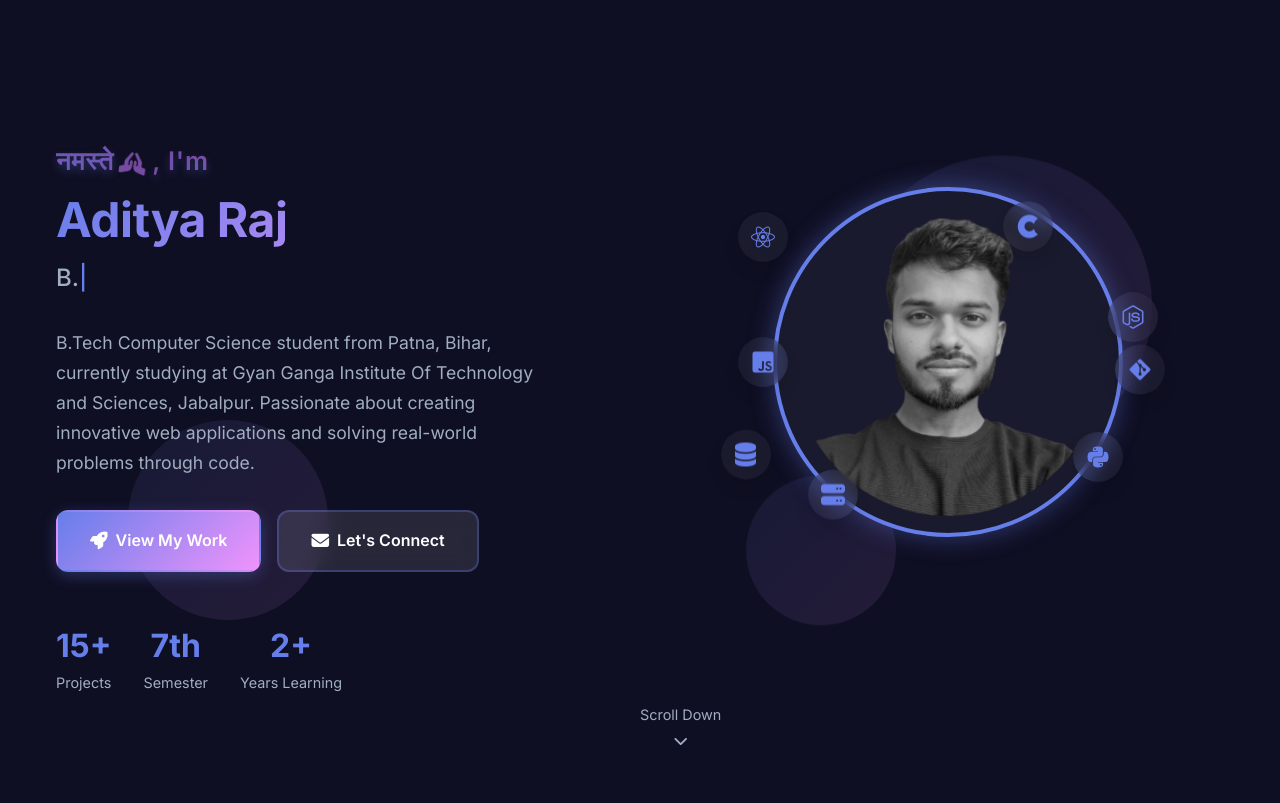
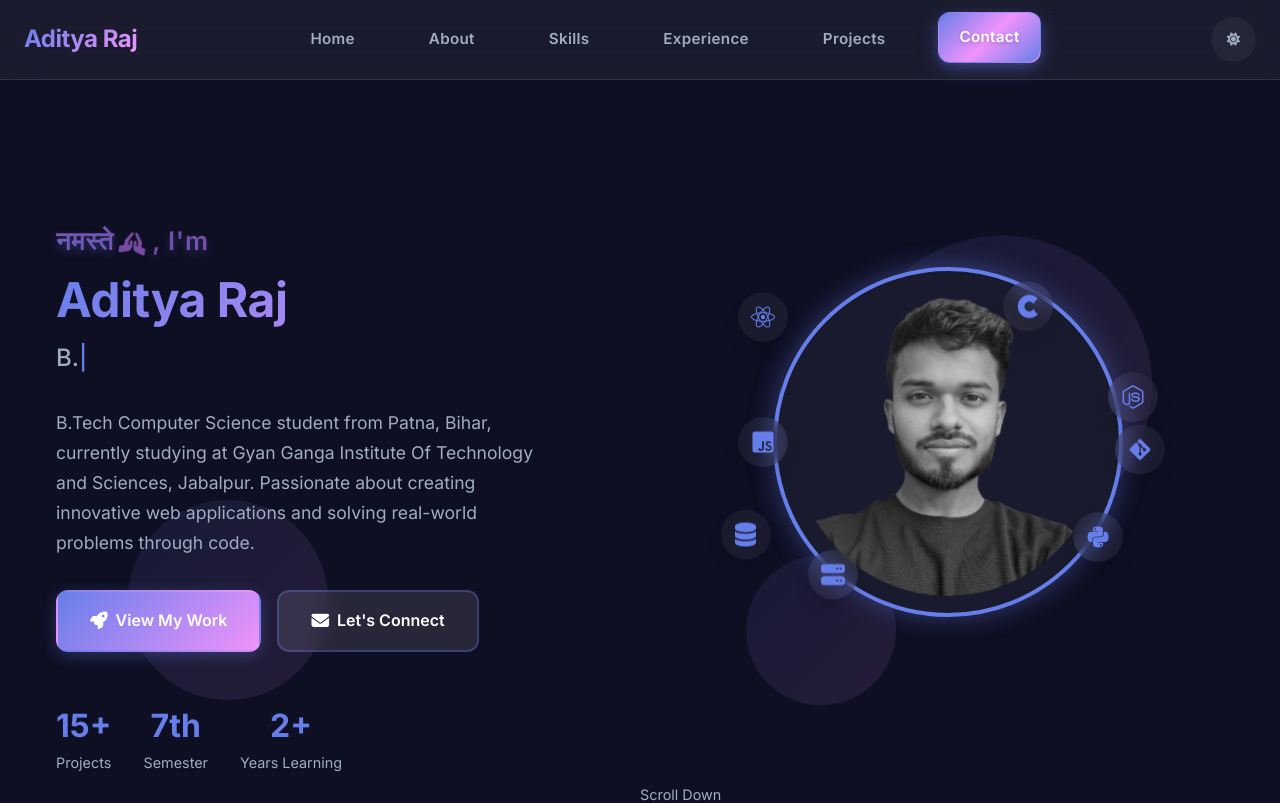
Before and after one commit to aditya1122git/aditya-portfolio, a React (Vite) app: page / in a window 1280 px wide. Shown: the top 803 px of the page. Built offline with nearby package versions, Linux system fonts and the light colour scheme.

Commit message:
Update Header.jsx

```diff
--- a/src/components/Header.jsx
+++ b/src/components/Header.jsx
@@ -1,156 +1,167 @@
-import { useState, useEffect, useRef } from 'react'
+import { useState, useEffect } from 'react'
 
-const Hero = () => {
-  const [displayText, setDisplayText] = useState('')
-  const [currentIndex, setCurrentIndex] = useState(0)
-  const [isDeleting, setIsDeleting] = useState(false)
-  const [isImageColored, setIsImageColored] = useState(false)
-  const profileImageRef = useRef(null)
-    // Solar system orbiting icons configuration
-  const orbitingIcons = [
-    { icon: 'fab fa-react', radius: 120, speed: 20, delay: 0 },
-    { icon: 'fab fa-node-js', radius: 140, speed: 25, delay: 45 },
-    { icon: 'fab fa-js-square', radius: 160, speed: 30, delay: 90 },
-    { icon: 'fab fa-python', radius: 180, speed: 35, delay: 135 },
-    { icon: 'fab fa-cuttlefish', radius: 200, speed: 40, delay: 180, title: 'C/C++' },
-    { icon: 'fas fa-database', radius: 220, speed: 45, delay: 225, title: 'MongoDB' },
-    { icon: 'fas fa-server', radius: 240, speed: 50, delay: 270, title: 'SQL' },
-    { icon: 'fab fa-git-alt', radius: 260, speed: 55, delay: 315 }
-  ]
-    const roles = [
-    'Full Stack Developer',
-    'B.Tech Student',
-    'React Enthusiast',
-    'Problem Solver',
-    'Tech Explorer'
-  ]
+const Header = ({ theme, toggleTheme }) => {
+  const [isMenuOpen, setIsMenuOpen] = useState(false)
+  const [scrolled, setScrolled] = useState(false)
+  const [activeSection, setActiveSection] = useState('')
   useEffect(() => {
-    const currentRole = roles[currentIndex]
-    const timeout = setTimeout(() => {
-      if (!isDeleting) {
-        if (displayText.length < currentRole.length) {
-          setDisplayText(currentRole.slice(0, displayText.length + 1))
-        } else {
-          setTimeout(() => setIsDeleting(true), 1500)
+    let ticking = false
+
+    const handleScroll = () => {
+      if (!ticking) {
+        requestAnimationFrame(() => {
+          setScrolled(window.scrollY > 50)          // Detect active section with improved logic
+          const sections = ['about', 'skills', 'experience', 'projects', 'contact']
+          let currentSection = '' // Default to no section (Home will never be active)
+            // Get current scroll position with responsive offset
+          const isMobile = window.innerWidth <= 768
+          const headerOffset = isMobile ? 100 : 120 // Mobile has different header behavior
+          const scrollPosition = window.scrollY + headerOffset
+            // Find the section that is currently in view
+          for (let i = sections.length - 1; i >= 0; i--) {
+            const sectionId = sections[i]
+            const element = document.getElementById(sectionId)
+            if (element) {
+              const offsetTop = element.offsetTop
+              const offsetHeight = element.offsetHeight
+
+              // For better mobile detection, check if section is in viewport
+              const sectionMiddle = offsetTop + (offsetHeight / 2)
+              const viewportMiddle = scrollPosition - headerOffset + (window.innerHeight / 2)
+
+              // If we've scrolled past the start of this section, it's the active one
+              if (isMobile) {
+                // On mobile, use middle-based detection for better accuracy
+                if (Math.abs(viewportMiddle - sectionMiddle) < offsetHeight / 2) {
+                  currentSection = sectionId
+                  break
                 }
               } else {
-        if (displayText.length > 0) {
-          setDisplayText(displayText.slice(0, -1))
-        } else {
-          setIsDeleting(false)
-          setCurrentIndex((prev) => (prev + 1) % roles.length)
+                // On desktop, use original logic
+                if (scrollPosition >= offsetTop) {
+                  currentSection = sectionId
+                  break
                 }
               }
-    }, isDeleting ? 50 : 100)
+            }
+          }
+          // If no section was detected on mobile, use simpler detection
+          if (isMobile && !currentSection) {
+            for (const sectionId of sections) {
+              const element = document.getElementById(sectionId)
+              if (element) {
+                const rect = element.getBoundingClientRect()
+                const headerHeight = document.querySelector('.header')?.offsetHeight || 80
 
-    return () => clearTimeout(timeout)
-  }, [displayText, currentIndex, isDeleting, roles])
-
-  // Handle profile image interactions
-  const handleImageInteraction = (colored) => {
-    setIsImageColored(colored)
-    if (profileImageRef.current) {
-      const img = profileImageRef.current.querySelector('img')
-      if (img) {
-        if (colored) {
-          img.style.filter = 'grayscale(0%) brightness(1.05) saturate(1.1)'
-          img.style.transform = 'scale(0.95)'
-        } else {
-          img.style.filter = 'grayscale(100%)'
-          img.style.transform = 'scale(0.9)'
+                // If section is visible in viewport (accounting for header)
+                if (rect.top <= headerHeight + 50 && rect.bottom >= headerHeight + 50) {
+                  currentSection = sectionId
+                  break
                 }
               }
             }
           }
 
+          // Special case for the last section (contact) - if near bottom of page
+          const documentHeight = document.documentElement.scrollHeight
+          const windowHeight = window.innerHeight
+          const scrollTop = window.scrollY
+
+          // If we're near the bottom of the page, activate contact
+          if (scrollTop + windowHeight >= documentHeight - 50) {
+            currentSection = 'contact'
+          }
+
+          setActiveSection(currentSection)
+          ticking = false
+        })
+        ticking = true      }
+    }
+
+    // Initial check on component mount
+    handleScroll()
+
+    window.addEventListener('scroll', handleScroll)
+    return () => window.removeEventListener('scroll', handleScroll)
+  }, [])
+
+  const menuItems = [
+    { name: 'Home', href: '#hero', section: 'hero' },
+    { name: 'About', href: '#about', section: 'about' },
+    { name: 'Skills', href: '#skills', section: 'skills' },
+    { name: 'Experience', href: '#experience', section: 'experience' },
+    { name: 'Projects', href: '#projects', section: 'projects' },
+    { name: 'Contact', href: '#contact', section: 'contact' }
+  ]
+  const scrollToSection = (href) => {
+    if (href === '#hero') {
+      // For Home, scroll to the very top of the page
+      window.scrollTo({ top: 0, behavior: 'smooth' })
+    } else {
+      const element = document.querySelector(href)
+      if (element) {
+        // Get header height for offset
+        const headerHeight = document.querySelector('.header').offsetHeight
+        const elementPosition = element.getBoundingClientRect().top + window.pageYOffset
+        const offsetPosition = elementPosition - headerHeight - 20 // Extra 20px for better spacing
+
+        window.scrollTo({
+          top: offsetPosition,
+          behavior: 'smooth'
+        })
+      }
+    }
+    setIsMenuOpen(false)
+  }
   return (
-    <section id="hero" className="hero">
-      <div className="hero-background">
-        <div className="floating-shapes">
-          <div className="shape shape-1"></div>
-          <div className="shape shape-2"></div>
-          <div className="shape shape-3"></div>
+    <header className={`header ${scrolled ? 'scrolled' : ''}`}>
+      <div className="container">        <div className="nav-brand">
+          <span
+            className="logo"
+            onClick={() => window.scrollTo({ top: 0, behavior: 'smooth' })}
+            style={{ cursor: 'pointer' }}
+          >
+            Aditya Raj
+          </span>
+        </div>
+
+        <nav className={`nav ${isMenuOpen ? 'nav-open' : ''}`}>          {menuItems.map((item) => (
+            <a
+              key={item.name}
+              href={item.href}
+              onClick={(e) => {
+                e.preventDefault()
+                scrollToSection(item.href)
+              }}
+              className={`nav-link ${activeSection === item.section ? 'active' : ''}`}
+            >
+              {item.name}
+            </a>
+          ))}
+        </nav>
+
+        <div className="header-controls">
+          <button
+            className="theme-toggle"
+            onClick={toggleTheme}
+            aria-label="Toggle theme"
+          >
+            <i className={`fas ${theme === 'dark' ? 'fa-sun' : 'fa-moon'}`}></i>
+          </button>
+
+          <button
+            className={`menu-toggle ${isMenuOpen ? 'active' : ''}`}
+            onClick={() => setIsMenuOpen(!isMenuOpen)}
+            aria-label="Toggle menu"
+          >
+            <span></span>
+            <span></span>
+            <span></span>
+          </button>
         </div>
       </div>
-
-      <div className="container">
-        <div className="hero-content">
-          <div className="hero-text">            <h1 className="hero-title">
-              <span className="greeting">
-                नमस्ते
-                <svg xmlns="http://www.w3.org/2000/svg" viewBox="0 0 640 512">
-                  <path d="M351.2 4.8c3.2-2 6.6-3.3 10-4.1c4.7-1 9.6-.9 14.1 .1c7.7 1.8 14.8 6.5 19.4 13.6L514.6 194.2c8.8 13.1 13.4 28.6 13.4 44.4l0 73.5c0 6.9 4.4 13 10.9 15.2l79.2 26.4C631.2 358 640 370.2 640 384l0 96c0 9.9-4.6 19.3-12.5 25.4s-18.1 8.1-27.7 5.5L431 465.9c-56-14.9-95-65.7-95-123.7L336 224c0-17.7 14.3-32 32-32s32 14.3 32 32l0 80c0 8.8 7.2 16 16 16s16-7.2 16-16l0-84.9c0-7-1.8-13.8-5.3-19.8L340.3 48.1c-1.7-3-2.9-6.1-3.6-9.3c-1-4.7-1-9.6 .1-14.1c1.9-8 6.8-15.2 14.3-19.9zm-62.4 0c7.5 4.6 12.4 11.9 14.3 19.9c1.1 4.6 1.2 9.4 .1 14.1c-.7 3.2-1.9 6.3-3.6 9.3L213.3 199.3c-3.5 6-5.3 12.9-5.3 19.8l0 84.9c0 8.8 7.2 16 16 16s16-7.2 16-16l0-80c0-17.7 14.3-32 32-32s32 14.3 32 32l0 118.2c0 58-39 108.7-95 123.7l-168.7 45c-9.6 2.6-19.9 .5-27.7-5.5S0 490 0 480l0-96c0-13.8 8.8-26 21.9-30.4l79.2-26.4c6.5-2.2 10.9-8.3 10.9-15.2l0-73.5c0-15.8 4.7-31.2 13.4-44.4L245.2 14.5c4.6-7.1 11.7-11.8 19.4-13.6c4.6-1.1 9.4-1.2 14.1-.1c3.5 .8 6.9 2.1 10 4.1z"/>
-                </svg>
-                , I'm
-              </span>
-              <span className="name">Aditya Raj</span>
-              <span className="role">
-                {displayText}
-                <span className="cursor">|</span>
-              </span>
-            </h1>            <p className="hero-description">
-              B.Tech Computer Science student from Patna, Bihar, currently studying at
-              Gyan Ganga Institute Of Technology and Sciences, Jabalpur.
-              Passionate about creating innovative web applications and solving real-world problems through code.
-            </p>            <div className="hero-buttons">
-              <a href="#projects" className="btn btn-primary">
-                <i className="fas fa-rocket"></i>
-                View My Work
-              </a>
-              <a href="#contact" className="btn btn-secondary">
-                <i className="fas fa-envelope"></i>
-                Let's Connect
-              </a>
-            </div>
-
-            <div className="hero-stats">
-              <div className="stat">
-                <span className="stat-number">15+</span>
-                <span className="stat-label">Projects</span>
-              </div>
-              <div className="stat">
-                <span className="stat-number">7th</span>
-                <span className="stat-label">Semester</span>
-              </div>
-              <div className="stat">
-                <span className="stat-number">2+</span>
-                <span className="stat-label">Years Learning</span>
-              </div>
-            </div>
-          </div>          <div className="hero-image">
-            <div className="image-container">              <div className="profile-image"
-                   ref={profileImageRef}
-                   tabIndex="0"
-                   role="button"
-                   aria-label="Profile image - hover or tap to see in color"
-                   onMouseEnter={() => handleImageInteraction(true)}
-                   onMouseLeave={() => handleImageInteraction(false)}
-                   onTouchStart={() => handleImageInteraction(true)}
-                   onTouchEnd={() => handleImageInteraction(false)}
-                   onFocus={() => handleImageInteraction(true)}
-                   onBlur={() => handleImageInteraction(false)}>
-                <img src="/image/person.png" alt="Aditya Raj - Full Stack Developer" />
-              </div><div className="tech-icons">
-                <i className="fab fa-react tech-icon"></i>
-                <i className="fab fa-node-js tech-icon"></i>
-                <i className="fab fa-js-square tech-icon"></i>
-                <i className="fab fa-python tech-icon"></i>
-                <i className="fab fa-cuttlefish tech-icon" title="C++"></i>
-                <i className="fas fa-database tech-icon" title="MongoDB"></i>
-                <i className="fas fa-server tech-icon" title="SQL"></i>
-                <i className="fab fa-git-alt tech-icon"></i>
-              </div>
-            </div>
-          </div>
-        </div>
-
-        <div className="scroll-indicator">
-          <span>Scroll Down</span>
-          <i className="fas fa-chevron-down"></i>
-        </div>
-      </div>
-    </section>
+    </header>
   )
 }
 
-export default Hero
+export default Header
```
Lines whose indentation alone changed are shown as unchanged.
